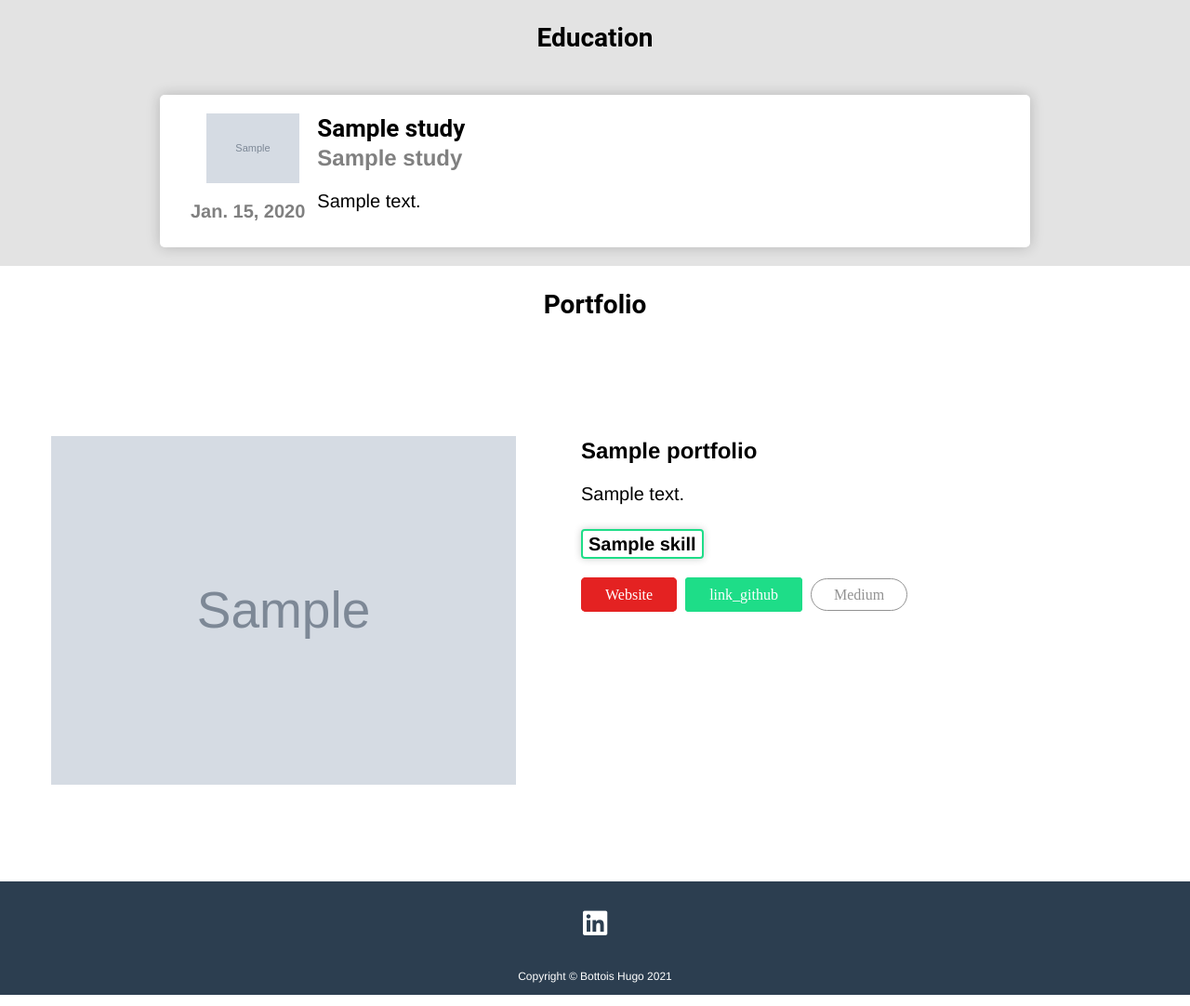
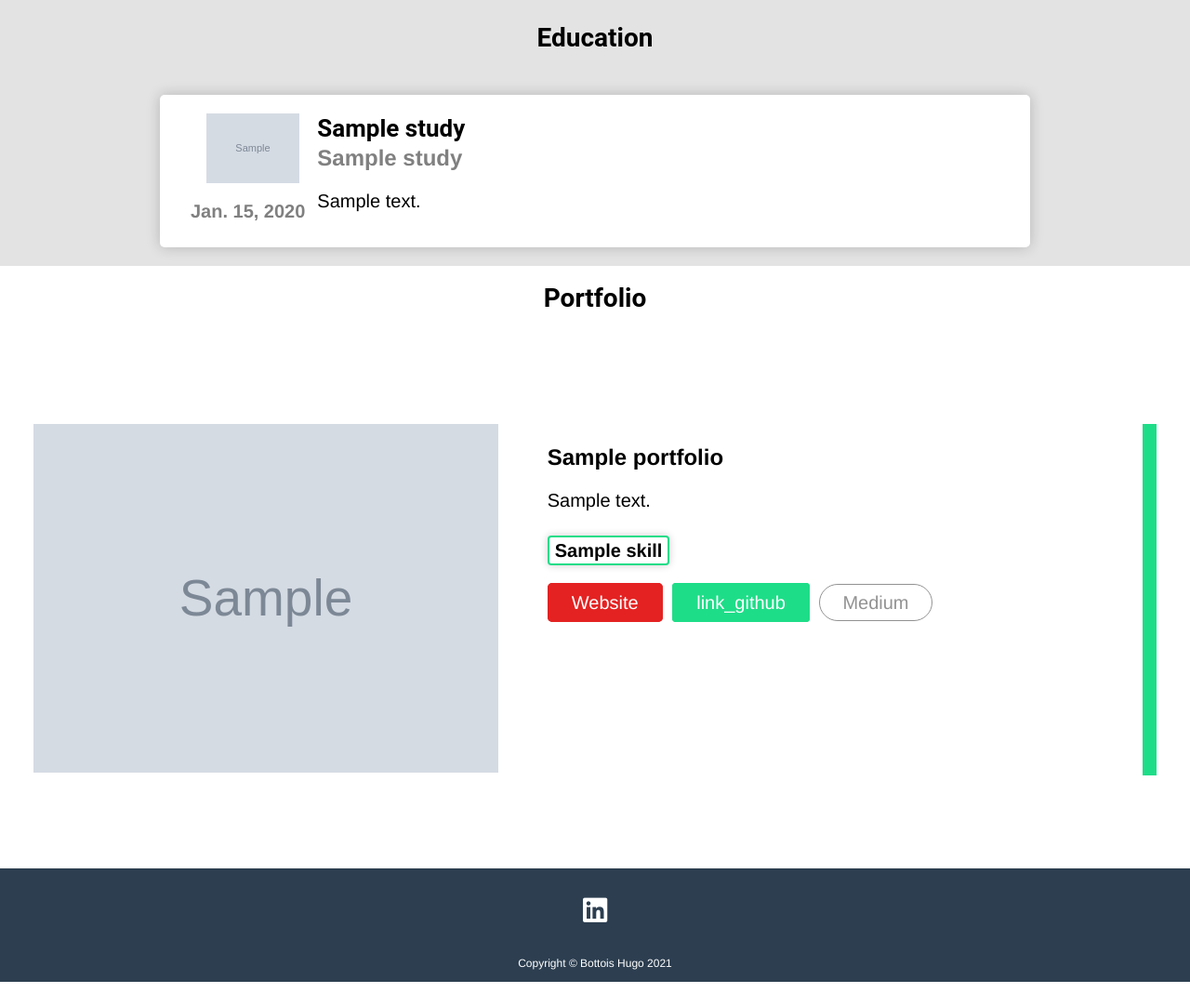
Before and after one commit to hbiom/cv_generator, a Django app: page /profile/1 in a window 1280 px wide. Shown: the part 1629-2711 px from the top of the page at 93% size. After the commit the page ends 2685 px from the top, so only its background shows below. Run offline with Django 3.2, Linux system fonts and the light colour scheme; tables that the repository leaves empty hold one stand-in row (values such as "Sample post"); grey boxes marked "Sample" are stand-in pictures; style sheets or scripts are compiled from the project's sources; some libraries are stand-ins or nearby versions.

Commit message:
css logics

```diff
--- a/assets/style/components/_index.scss
+++ b/assets/style/components/_index.scss
@@ -7,10 +7,10 @@
 @import "links";
 
 
-html, body {
-  max-width: 100%;
-  overflow-x: hidden;
-}
+// html, body {
+//   max-width: 100%;
+//   overflow-x: hidden;
+// }
 
 html{
   scroll-behavior:smooth
--- a/assets/style/components/_portfolio.scss
+++ b/assets/style/components/_portfolio.scss
@@ -3,9 +3,16 @@
 .portfolio {
   display: flex;
   justify-content: space-around;
-  width: 100%;
   flex-wrap: wrap;
   margin: 100px 20px;
+}
+
+.r-border {
+  border-right: 15px solid #1EDD88;
+}
+
+.l-border {
+  border-left: 15px solid #1EDD88;
 }
 
 .reverse {
@@ -23,6 +30,7 @@
 
 .card-info-portfolio {
   width: 50%;
+  padding: 20px;
 }
 
 .portfolio-description {
--- a/myproject/templates/profile.html
+++ b/myproject/templates/profile.html
@@ -98,21 +98,18 @@
     {% endfor %}
   </div>
 
+<li class="nav-item {% if app_url == '/' %} active{% endif %}">
 
  <div id="portfolio">
     <h1 class="title">Portfolio</h1>
     {% for project in portfolios %}
-      {% if forloop.counter|divisibleby:2 %}
-      <div class="portfolio invisible reverse">
-      {% else %}
-      <div class="portfolio invisible">
-      {% endif %}
+      <div class="portfolio invisible {% if forloop.counter|divisibleby:2 %} reverse {% endif %}">
         <div class = "img-portfolio">
           <figure>
             <img src="{{project.img}}" alt="ctt">
           </figure>
         </div>
-        <div class = "card-info-portfolio">
+        <div class = "card-info-portfolio {% if forloop.counter|divisibleby:2 %} l-border {% else %} r-border {% endif %}">
           <div class = "portfolio-description">
             <h3>{{project.project_title}}</h3>
             <p>
```
